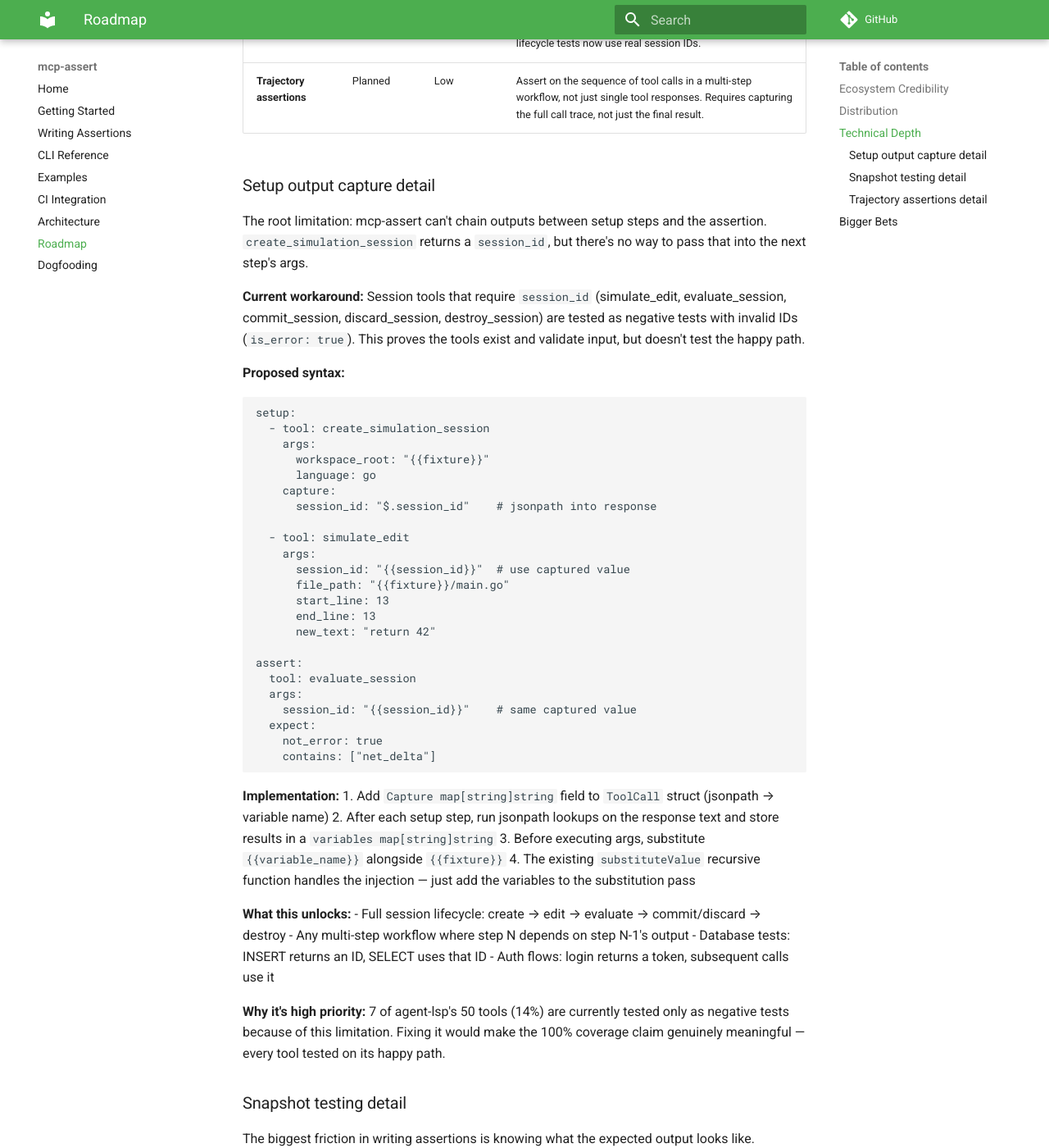
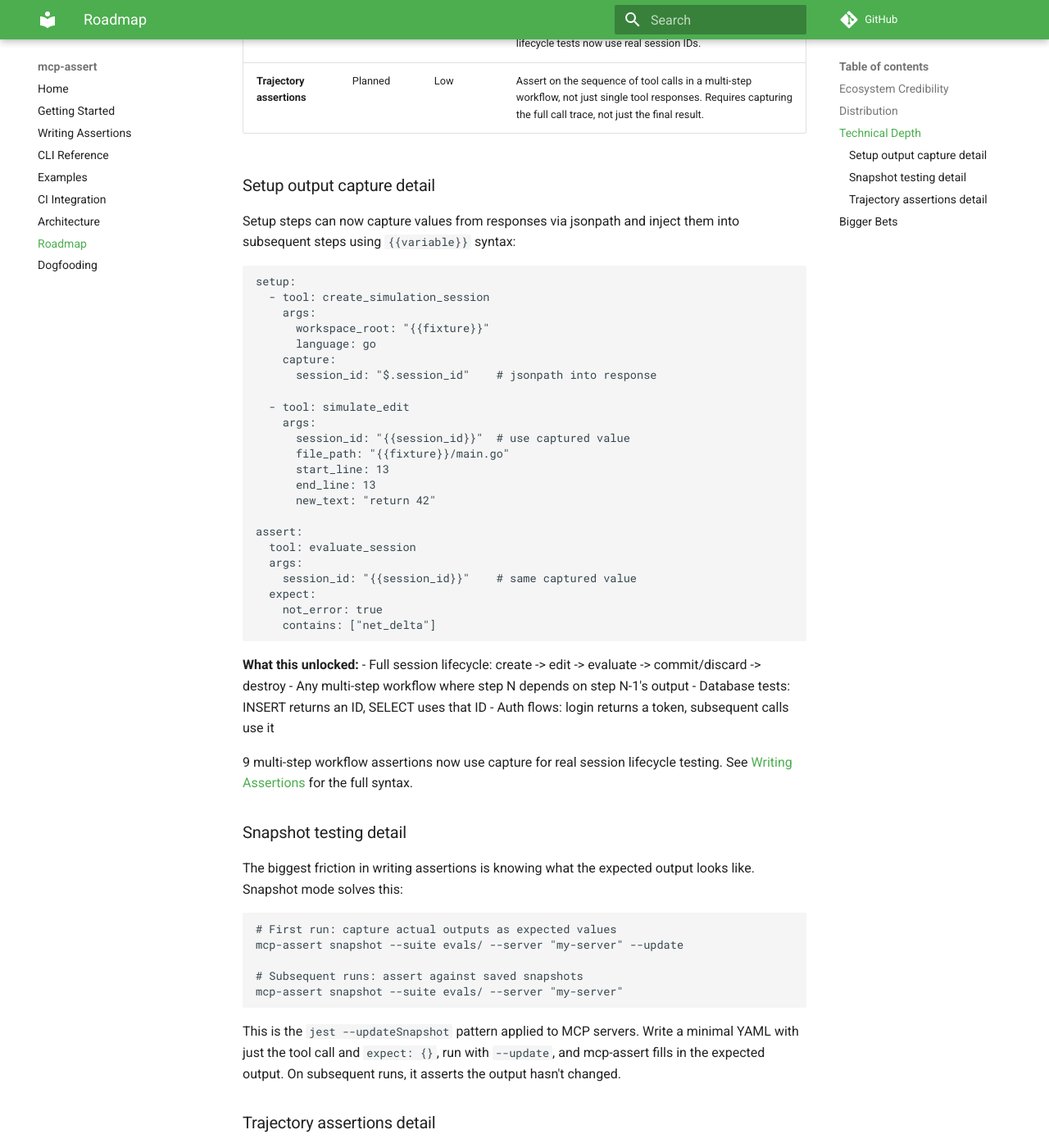
Before and after one commit to blackwell-systems/mcp-assert, an MkDocs documentation site: the page built from docs/roadmap.md, in a window 1280 px wide and 1400 px high, scrolled down 1518 px. Shown: the whole window at 82% size. Built offline with MkDocs 1.6.1 and Material for MkDocs 9.7.7, drawn with Linux system fonts in a browser that asks for light colours; comment, search, counter and statistics services are not loaded.

````diff
--- a/docs/roadmap.md
+++ b/docs/roadmap.md
@@ -33,11 +33,7 @@ The GitHub Action is the single highest-leverage distribution move. If adding mc
 
 ### Setup output capture detail
 
-The root limitation: mcp-assert can't chain outputs between setup steps and the assertion. `create_simulation_session` returns a `session_id`, but there's no way to pass that into the next step's args.
-
-**Current workaround:** Session tools that require `session_id` (simulate_edit, evaluate_session, commit_session, discard_session, destroy_session) are tested as negative tests with invalid IDs (`is_error: true`). This proves the tools exist and validate input, but doesn't test the happy path.
-
-**Proposed syntax:**
+Setup steps can now capture values from responses via jsonpath and inject them into subsequent steps using `{{variable}}` syntax:
 
 ```yaml
 setup:
@@ -65,19 +61,13 @@ assert:
     contains: ["net_delta"]
 ```
 
-**Implementation:**
-1. Add `Capture map[string]string` field to `ToolCall` struct (jsonpath → variable name)
-2. After each setup step, run jsonpath lookups on the response text and store results in a `variables map[string]string`
-3. Before executing args, substitute `{{variable_name}}` alongside `{{fixture}}`
-4. The existing `substituteValue` recursive function handles the injection — just add the variables to the substitution pass
-
-**What this unlocks:**
-- Full session lifecycle: create → edit → evaluate → commit/discard → destroy
+**What this unlocked:**
+- Full session lifecycle: create -> edit -> evaluate -> commit/discard -> destroy
 - Any multi-step workflow where step N depends on step N-1's output
 - Database tests: INSERT returns an ID, SELECT uses that ID
 - Auth flows: login returns a token, subsequent calls use it
 
-**Why it's high priority:** 7 of agent-lsp's 50 tools (14%) are currently tested only as negative tests because of this limitation. Fixing it would make the 100% coverage claim genuinely meaningful — every tool tested on its happy path.
+9 multi-step workflow assertions now use capture for real session lifecycle testing. See [Writing Assertions](writing-assertions.md#chaining-outputs-between-steps-capture) for the full syntax.
 
 ### Snapshot testing detail
 
````
Also changed, not shown: CHANGELOG.md (+1 -1 lines), FEATURES.md (+6 -4 lines), README.md (+2 -0 lines), docs/architecture.md (+1 -1 lines), docs/audit-results.md (added, +103 -0 lines), docs/ci-integration.md (+2 -2 lines), docs/cli.md (+20 -3 lines), docs/examples.md (+1 -1 lines).
